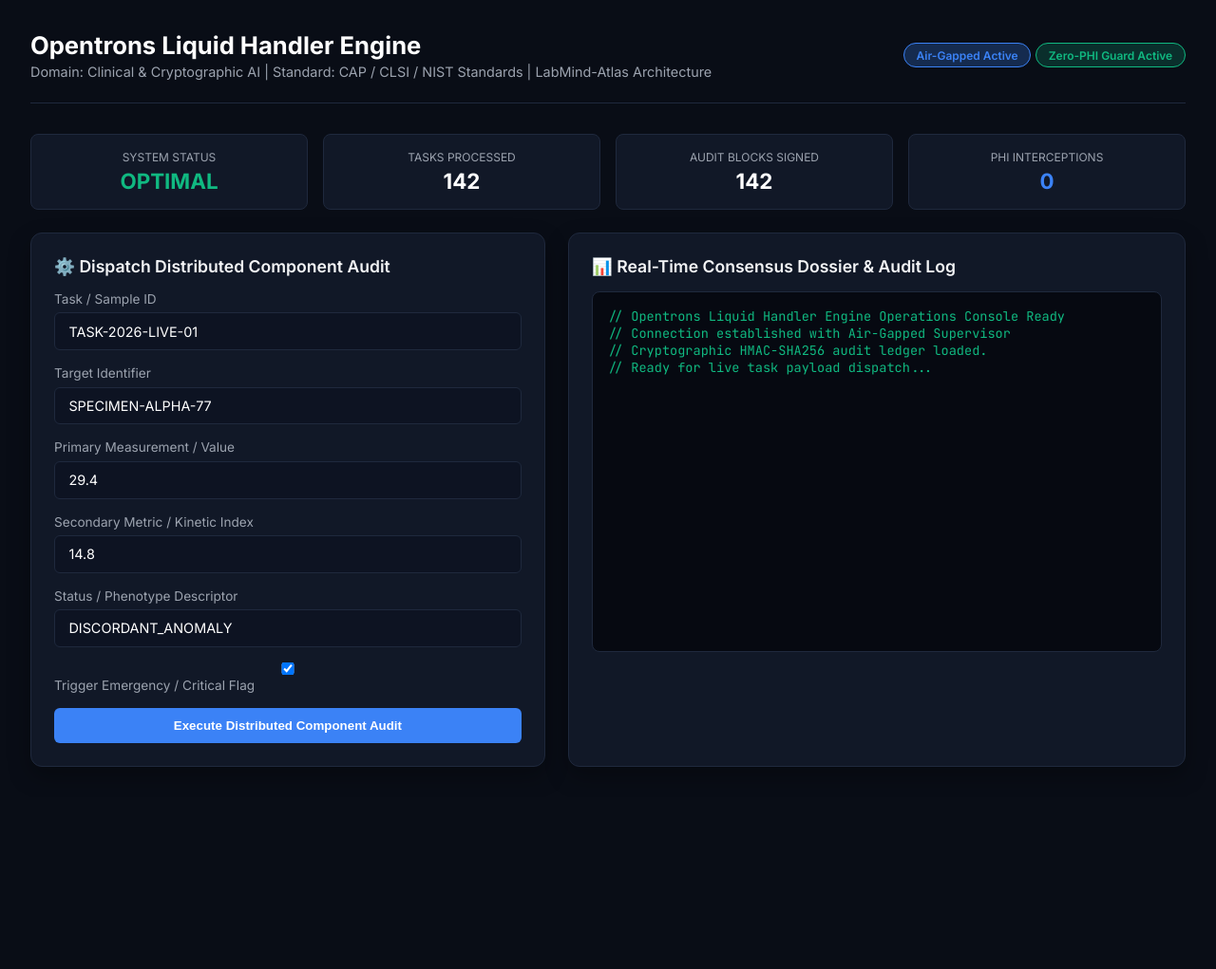
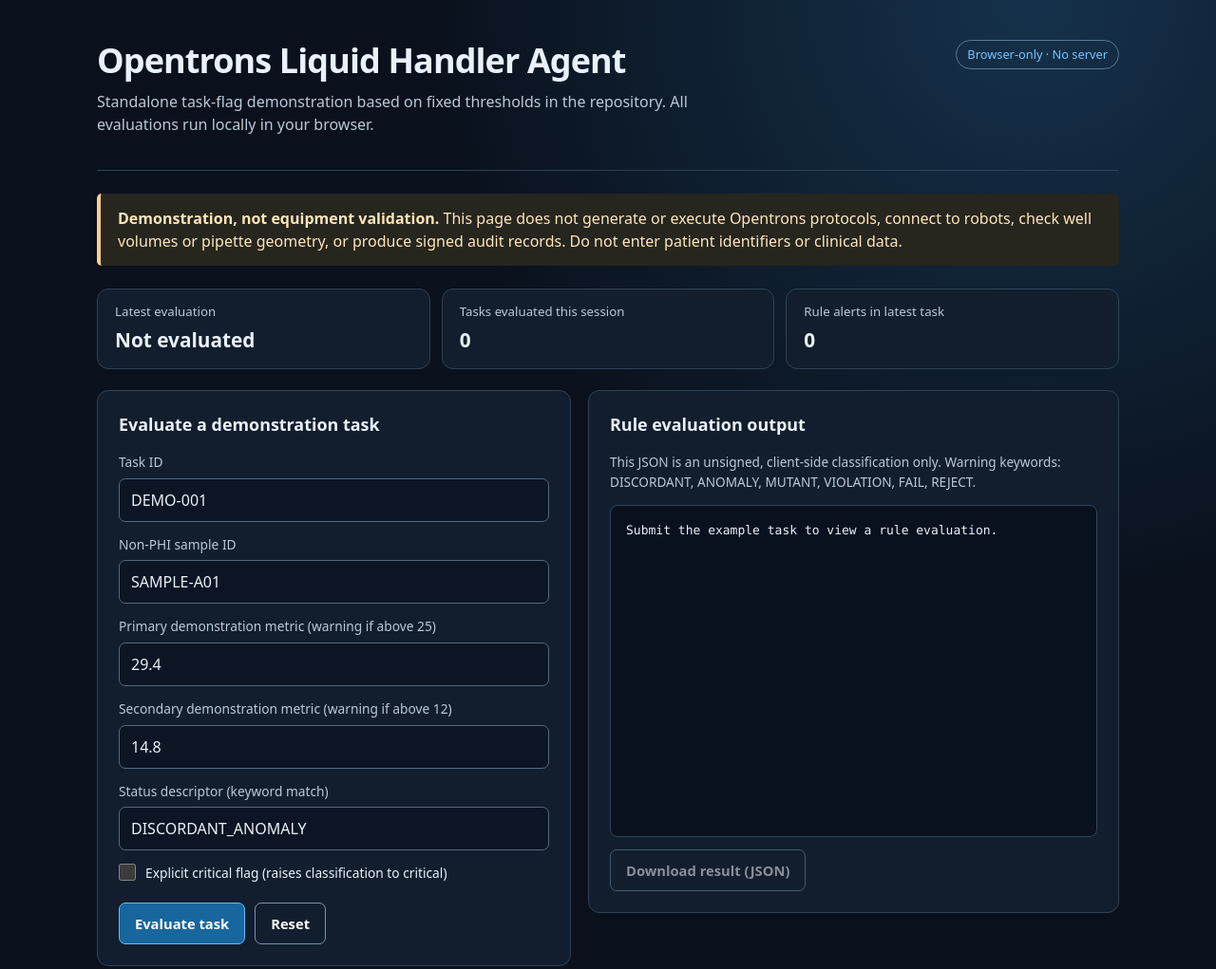
Before and after one commit to abusuraihsakhri/opentrons-liquid-handler-agent, a plain HTML site: page web/index.html in a window 1280 px wide. Shown: the top 1021 px of the page at 95% size. Before the commit the page ends 840 px from the top, so only its background shows below. Drawn offline with Linux system fonts and the light colour scheme.

Commit message:
Replace nonfunctional Pages console with truthful offline UI

```diff
--- a/web/index.html
+++ b/web/index.html
@@ -1,236 +1,104 @@
-<!DOCTYPE html>
+<!doctype html>
 <html lang="en">
 <head>
-    <meta charset="UTF-8">
-    <meta name="viewport" content="width=device-width, initial-scale=1.0">
-    <title>Opentrons Liquid Handler Engine — Operations Console</title>
-    <link href="https://fonts.googleapis.com/css2?family=Inter:wght@300;400;600;700&family=JetBrains+Mono:wght@400;600&display=swap" rel="stylesheet">
-    <style>
-        :root {
-            --bg: #090d16;
-            --card: #111827;
-            --border: #1f293d;
-            --accent: #3b82f6;
-            --accent-glow: rgba(59, 130, 246, 0.25);
-            --text: #f3f4f6;
-            --text-muted: #9ca3af;
-            --danger: #ef4444;
-            --warning: #f59e0b;
-            --success: #10b981;
-        }
-        * { box-sizing: border-box; margin: 0; padding: 0; }
-        body {
-            font-family: 'Inter', sans-serif;
-            background: var(--bg);
-            color: var(--text);
-            padding: 2rem;
-            min-height: 100vh;
-        }
-        .header {
-            display: flex;
-            justify-content: space-between;
-            align-items: center;
-            border-bottom: 1px solid var(--border);
-            padding-bottom: 1.5rem;
-            margin-bottom: 2rem;
-        }
-        .header-title h1 { font-size: 1.6rem; font-weight: 700; color: #fff; }
-        .header-title p { color: var(--text-muted); font-size: 0.9rem; margin-top: 0.25rem; }
-        .badge {
-            display: inline-block;
-            padding: 0.3rem 0.8rem;
-            border-radius: 9999px;
-            font-size: 0.75rem;
-            font-weight: 600;
-            background: var(--accent-glow);
-            color: var(--accent);
-            border: 1px solid var(--accent);
-        }
-        .grid {
-            display: grid;
-            grid-template-columns: 1fr 1.2fr;
-            gap: 1.5rem;
-        }
-        .card {
-            background: var(--card);
-            border: 1px solid var(--border);
-            border-radius: 12px;
-            padding: 1.5rem;
-            box-shadow: 0 10px 25px rgba(0,0,0,0.3);
-        }
-        .card h2 {
-            font-size: 1.1rem;
-            font-weight: 600;
-            margin-bottom: 1rem;
-            display: flex;
-            align-items: center;
-            gap: 0.5rem;
-        }
-        .form-group { margin-bottom: 1rem; }
-        label { display: block; font-size: 0.85rem; color: var(--text-muted); margin-bottom: 0.4rem; }
-        input, select, textarea {
-            width: 100%;
-            padding: 0.65rem 0.9rem;
-            background: #0d1322;
-            border: 1px solid var(--border);
-            border-radius: 6px;
-            color: #fff;
-            font-family: inherit;
-            font-size: 0.9rem;
-        }
-        input:focus, textarea:focus { outline: none; border-color: var(--accent); }
-        .btn {
-            background: var(--accent);
-            color: #fff;
-            border: none;
-            padding: 0.7rem 1.4rem;
-            border-radius: 6px;
-            font-weight: 600;
-            cursor: pointer;
-            transition: 0.2s;
-            width: 100%;
-        }
-        .btn:hover { background: #2563eb; }
-        .terminal {
-            background: #060911;
-            border: 1px solid var(--border);
-            border-radius: 8px;
-            padding: 1rem;
-            font-family: 'JetBrains Mono', monospace;
-            font-size: 0.85rem;
-            color: #10b981;
-            height: 380px;
-            overflow-y: auto;
-            white-space: pre-wrap;
-        }
-        .metrics-bar {
-            display: grid;
-            grid-template-columns: repeat(4, 1fr);
-            gap: 1rem;
-            margin-bottom: 1.5rem;
-        }
-        .metric-box {
-            background: var(--card);
-            border: 1px solid var(--border);
-            border-radius: 8px;
-            padding: 1rem;
-            text-align: center;
-        }
-        .metric-val { font-size: 1.4rem; font-weight: 700; color: #fff; margin-top: 0.25rem; }
-        .metric-label { font-size: 0.75rem; color: var(--text-muted); text-transform: uppercase; }
-    </style>
+  <meta charset="utf-8">
+  <meta name="viewport" content="width=device-width, initial-scale=1">
+  <meta name="description" content="Offline rule-based liquid handling task evaluator. Does not control an Opentrons robot.">
+  <meta http-equiv="Content-Security-Policy" content="default-src 'none'; script-src 'self'; style-src 'unsafe-inline'; img-src 'self' data:; object-src 'none'; base-uri 'none'; form-action 'none'; connect-src 'none'">
+  <title>Opentrons Liquid Handler Agent — Rule Evaluation</title>
+  <style>
+    :root { color-scheme: dark; --bg:#0a111d; --panel:#121e2e; --line:#304154; --fg:#e9f2fb; --muted:#bac9d7; --accent:#72c6ff; --ok:#80dec1; --warn:#ffd18b; --danger:#ff9a9a; }
+    * { box-sizing:border-box }
+    body { margin:0; background:radial-gradient(circle at 85% 0%, #15314b, transparent 40%),var(--bg); color:var(--fg); font:16px/1.5 system-ui,-apple-system,Segoe UI,sans-serif; }
+    main { max-width:1160px; margin:auto; padding:clamp(16px,4vw,42px); }
+    a { color:var(--accent); }
+    a:hover { text-decoration-thickness:2px; }
+    header { display:flex; justify-content:space-between; gap:16px; align-items:flex-start; padding-bottom:22px; border-bottom:1px solid var(--line); }
+    h1 { font-size:clamp(1.65rem,3vw,2.25rem); line-height:1.2; letter-spacing:-.025em; margin:0 0 10px; }
+    h2 { font-size:1.12rem; margin:0 0 16px; }
+    p { margin:0 0 14px; }
+    .lede { color:var(--muted); max-width:70ch; }
+    .tag { border:1px solid #587895; border-radius:40px; padding:5px 11px; font-size:.8rem; color:var(--accent); white-space:nowrap; }
+    .warning { margin:24px 0; padding:14px 18px; border-left:4px solid var(--warn); background:#26251e; color:#ffe6b9; border-radius:5px; }
+    .tiles { display:grid; grid-template-columns:repeat(3,minmax(0,1fr)); gap:12px; margin-bottom:22px; }
+    .tile,.panel { border:1px solid var(--line); background:var(--panel); border-radius:12px; }
+    .tile { padding:14px 18px; }
+    .tile span { display:block; font-size:.83rem; color:var(--muted); }
+    .tile strong { display:block; font-size:1.3rem; margin-top:4px; overflow-wrap:anywhere; }
+    .tile strong[data-level="ROUTINE"] { color:var(--ok); }
+    .tile strong[data-level="ELEVATED_RISK"] { color:var(--warn); }
+    .tile strong[data-level="CRITICAL_STAT_PANIC"],.tile strong[data-level="INVALID"] { color:var(--danger); }
+    .columns { display:grid; grid-template-columns:minmax(0,1fr) minmax(0,1.12fr); gap:18px; align-items:start; }
+    .panel { padding:22px; min-width:0; }
+    label { display:block; font-size:.86rem; color:var(--muted); margin:0 0 6px; }
+    .field { margin-bottom:14px; }
+    input { width:100%; background:#0b1523; color:var(--fg); border:1px solid #536880; padding:10px 12px; border-radius:7px; font:inherit; }
+    input:focus-visible,button:focus-visible,a:focus-visible { outline:3px solid var(--accent); outline-offset:3px; }
+    input[type="checkbox"] { width:18px; height:18px; accent-color:var(--accent); margin:0; flex-shrink:0; }
+    .check { display:flex; align-items:flex-start; gap:10px; margin:10px 0 20px; cursor:pointer; color:var(--fg); }
+    .check label { color:var(--fg); margin:0; }
+    .actions { display:flex; flex-wrap:wrap; gap:10px; }
+    button { border:1px solid #6abafa; background:#17669d; color:white; padding:11px 16px; border-radius:7px; font:600 .92rem system-ui,sans-serif; cursor:pointer; }
+    button:hover:not(:disabled) { background:#217dbb; }
+    button.secondary { background:transparent; border-color:#7794af; }
+    button.secondary:hover:not(:disabled) { background:#23354b; }
+    button:disabled { opacity:.5; cursor:not-allowed; }
+    pre { background:#08111d; border:1px solid #31445b; border-radius:8px; padding:16px; overflow:auto; white-space:pre-wrap; overflow-wrap:anywhere; min-height:350px; max-height:600px; font:13px/1.6 ui-monospace,SFMono-Regular,Consolas,monospace; }
+    .small { font-size:.85rem; color:var(--muted); }
+    footer { margin-top:24px; padding-top:20px; border-top:1px solid var(--line); color:var(--muted); font-size:.86rem; }
+    @media (max-width:760px) { header { flex-direction:column; } .columns { grid-template-columns:1fr; } .panel { padding:18px; } .tiles { grid-template-columns:repeat(3,minmax(0,1fr)); } }
+    @media (max-width:480px) { .tiles { grid-template-columns:1fr; } .actions button { flex:1; } }
+  </style>
+  <script src="./app.js" defer></script>
 </head>
 <body>
+<main>
+  <header>
+    <div>
+      <h1>Opentrons Liquid Handler Agent</h1>
+      <p class="lede">Standalone task-flag demonstration based on fixed thresholds in the repository. All evaluations run locally in your browser.</p>
+    </div>
+    <span class="tag">Browser-only · No server</span>
+  </header>
 
-    <div class="header">
-        <div class="header-title">
-            <h1>Opentrons Liquid Handler Engine</h1>
-            <p>Domain: Clinical & Cryptographic AI | Standard: CAP / CLSI / NIST Standards | LabMind-Atlas Architecture</p>
+  <aside class="warning" role="note"><strong>Demonstration, not equipment validation.</strong>
+    This page does not generate or execute Opentrons protocols, connect to robots, check well volumes or pipette geometry, or produce signed audit records. Do not enter patient identifiers or clinical data.
+  </aside>
+
+  <section class="tiles" aria-label="Current session summary">
+    <div class="tile"><span>Latest evaluation</span><strong id="status" data-level="">Not evaluated</strong></div>
+    <div class="tile"><span>Tasks evaluated this session</span><strong id="task-count">0</strong></div>
+    <div class="tile"><span>Rule alerts in latest task</span><strong id="alert-count">0</strong></div>
+  </section>
+
+  <div class="columns">
+    <section class="panel" aria-labelledby="form-heading">
+      <h2 id="form-heading">Evaluate a demonstration task</h2>
+      <form id="audit-form">
+        <div class="field"><label for="task_id">Task ID</label><input id="task_id" name="task_id" type="text" maxlength="128" required value="DEMO-001" autocomplete="off"></div>
+        <div class="field"><label for="target_id">Non-PHI sample ID</label><input id="target_id" name="target_id" type="text" maxlength="128" required value="SAMPLE-A01" autocomplete="off"></div>
+        <div class="field"><label for="primary_metric">Primary demonstration metric (warning if above 25)</label><input id="primary_metric" name="primary_metric" type="number" step="any" required value="29.4"></div>
+        <div class="field"><label for="secondary_metric">Secondary demonstration metric (warning if above 12)</label><input id="secondary_metric" name="secondary_metric" type="number" step="any" required value="14.8"></div>
+        <div class="field"><label for="status_descriptor">Status descriptor (keyword match)</label><input id="status_descriptor" name="status_descriptor" type="text" maxlength="256" value="DISCORDANT_ANOMALY"></div>
+        <div class="check"><input id="is_critical" name="is_critical" type="checkbox"><label for="is_critical">Explicit critical flag (raises classification to critical)</label></div>
+        <div class="actions">
+          <button type="submit">Evaluate task</button>
+          <button type="button" class="secondary" id="reset">Reset</button>
         </div>
-        <div>
-            <span class="badge">Air-Gapped Active</span>
-            <span class="badge" style="background: rgba(16,185,129,0.2); color: #10b981; border-color: #10b981;">Zero-PHI Guard Active</span>
-        </div>
-    </div>
+      </form>
+    </section>
 
-    <div class="metrics-bar">
-        <div class="metric-box">
-            <div class="metric-label">System Status</div>
-            <div class="metric-val" style="color: var(--success);" id="m-status">OPTIMAL</div>
-        </div>
-        <div class="metric-box">
-            <div class="metric-label">Tasks Processed</div>
-            <div class="metric-val" id="m-tasks">142</div>
-        </div>
-        <div class="metric-box">
-            <div class="metric-label">Audit Blocks Signed</div>
-            <div class="metric-val" id="m-audit">142</div>
-        </div>
-        <div class="metric-box">
-            <div class="metric-label">PHI Interceptions</div>
-            <div class="metric-val" style="color: var(--accent);" id="m-phi">0</div>
-        </div>
-    </div>
+    <section class="panel" aria-labelledby="results-heading">
+      <h2 id="results-heading">Rule evaluation output</h2>
+      <p class="small">This JSON is an unsigned, client-side classification only. Warning keywords: DISCORDANT, ANOMALY, MUTANT, VIOLATION, FAIL, REJECT.</p>
+      <pre id="output" role="status" aria-live="polite" aria-atomic="true">Submit the example task to view a rule evaluation.</pre>
+      <div class="actions"><button type="button" class="secondary" id="export" disabled>Download result (JSON)</button></div>
+    </section>
+  </div>
 
-    <div class="grid">
-        <div class="card">
-            <h2>⚙️ Dispatch Distributed Component Audit</h2>
-            <div class="form-group">
-                <label>Task / Sample ID</label>
-                <input type="text" id="task_id" value="TASK-2026-LIVE-01">
-            </div>
-            <div class="form-group">
-                <label>Target Identifier</label>
-                <input type="text" id="target_id" value="SPECIMEN-ALPHA-77">
-            </div>
-            <div class="form-group">
-                <label>Primary Measurement / Value</label>
-                <input type="number" id="primary_metric" value="29.4" step="0.1">
-            </div>
-            <div class="form-group">
-                <label>Secondary Metric / Kinetic Index</label>
-                <input type="number" id="secondary_metric" value="14.8" step="0.1">
-            </div>
-            <div class="form-group">
-                <label>Status / Phenotype Descriptor</label>
-                <input type="text" id="status_descriptor" value="DISCORDANT_ANOMALY">
-            </div>
-            <div class="form-group">
-                <label><input type="checkbox" id="is_critical" checked> Trigger Emergency / Critical Flag</label>
-            </div>
-            <button class="btn" onclick="runAudit()">Execute Distributed Component Audit</button>
-        </div>
-
-        <div class="card">
-            <h2>📊 Real-Time Consensus Dossier & Audit Log</h2>
-            <div class="terminal" id="outputConsole">// Opentrons Liquid Handler Engine Operations Console Ready
-// Connection established with Air-Gapped Supervisor
-// Cryptographic HMAC-SHA256 audit ledger loaded.
-// Ready for live task payload dispatch...</div>
-        </div>
-    </div>
-
-    <script>
-        async function runAudit() {
-            const consoleEl = document.getElementById('outputConsole');
-            consoleEl.innerText = "// Dispatching task across specialized workers...
-// Invoking InvariantQCWorker, SafetyEscalationWorker, ProtocolWorker...";
-
-            const payload = {
-                task_id: document.getElementById('task_id').value,
-                target_identifier: document.getElementById('target_id').value,
-                primary_metric: parseFloat(document.getElementById('primary_metric').value),
-                secondary_metric: parseFloat(document.getElementById('secondary_metric').value),
-                status_descriptor: document.getElementById('status_descriptor').value,
-                is_critical_flag: document.getElementById('is_critical').checked
-            };
-
-            try {
-                const res = await fetch('/api/audit', {
-                    method: 'POST',
-                    headers: { 'Content-Type': 'application/json' },
-                    body: JSON.stringify(payload)
-                });
-                const data = await res.json();
-                consoleEl.innerText = JSON.stringify(data, null, 2);
-                document.getElementById('m-tasks').innerText = parseInt(document.getElementById('m-tasks').innerText) + 1;
-                document.getElementById('m-audit').innerText = parseInt(document.getElementById('m-audit').innerText) + 1;
-            } catch (err) {
-                consoleEl.innerText = "// Offline / Simulation Output:\n" + JSON.stringify({
-                    dossier_id: "DOSSIER-SIM-" + Math.floor(Math.random()*10000),
-                    system: "opentrons-liquid-handler-engine",
-                    domain: "Clinical & Cryptographic AI",
-                    task_id: payload.task_id,
-                    overall_urgency: payload.is_critical_flag ? "CRITICAL_STAT_PANIC" : "ELEVATED_RISK",
-                    integrity_status: "DISCORDANT_ANOMALY",
-                    alerts: [
-                        { worker: "InvariantQCWorker", alert: "Primary metric exceeds upper reference bound" },
-                        { worker: "SafetyEscalationWorker", alert: "Critical emergency interlock flag active" }
-                    ],
-                    audit_hash: "HMAC_SHA256_e83f9a72b941d6c381f9"
-                }, null, 2);
-            }
-        }
-    </script>
+  <footer>Source: <a href="https://github.com/abusuraihsakhri/opentrons-liquid-handler-agent" rel="noopener noreferrer">GitHub repository</a>.
+    No network requests, cookies, browser storage, or external libraries are used by the evaluation page. For the Python CLI and FastAPI service, see the repository documentation.
+  </footer>
+</main>
 </body>
 </html>
```
